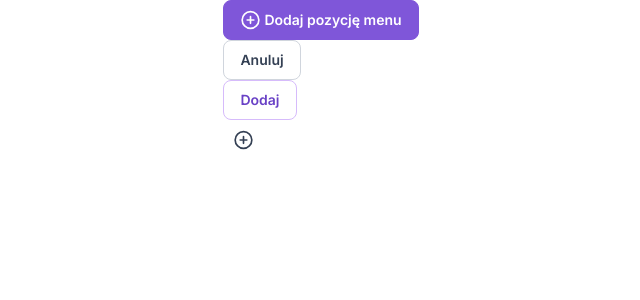
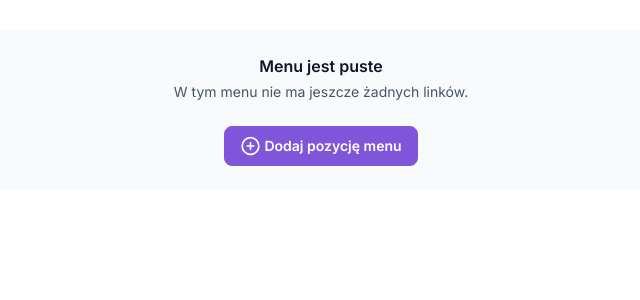
Before and after one commit to LuukKor/droplo, a Next.js app: page / in a window 1280 px wide. Shown: the top 300 px of the page, without its empty margins (319-959 px from the left). Built offline with nearby package versions, Linux system fonts and the light colour scheme.

Commit message:
feat: 🎸 Add Empty List component

```diff
--- /dev/null
+++ b/app/_components/EmptyList/index.tsx
@@ -0,0 +1,23 @@
+import { PlusIcon } from '@components/icons/PlusIcon';
+import { Button } from '@components/ui/Button';
+
+type EmptyListProps = {
+  onClick: () => void;
+};
+
+export const EmptyList = ({ onClick }: EmptyListProps) => {
+  return (
+    <div className='mt-[30px] flex flex-col items-center justify-center rounded-lg bg-gray-50 p-6'>
+      <h1 className='text-center text-base font-semibold text-gray-700'>
+        Menu jest puste
+      </h1>
+      <p className='mt-1 text-center text-sm text-gray-500'>
+        W tym menu nie ma jeszcze żadnych linków.
+      </p>
+      <Button onClick={onClick} className='mt-6'>
+        <PlusIcon />
+        Dodaj pozycję menu
+      </Button>
+    </div>
+  );
+};
--- a/app/globals.css
+++ b/app/globals.css
@@ -4,15 +4,15 @@
 
 @layer components {
   .button--primary {
-    @apply border border-violet-400 bg-violet-400 px-4 py-[9px] text-white hover:bg-violet-500;
+    @apply border border-violet-400 bg-violet-400 px-[15px] py-[9px] text-white hover:bg-violet-500;
   }
 
   .button--secondary {
-    @apply border border-gray-300 bg-white px-4 py-[9px] text-gray-600 hover:border-violet-500 hover:text-violet-500;
+    @apply border border-gray-300 bg-white px-[15px] py-[9px] text-gray-600 hover:border-violet-500 hover:text-violet-500;
   }
 
   .button--tertiary {
-    @apply border border-violet-300 bg-white px-4 py-[9px] text-violet-500 hover:border-violet-500 hover:text-violet-500;
+    @apply border border-violet-300 bg-white px-[15px] py-[9px] text-violet-500 hover:border-violet-500 hover:text-violet-500;
   }
 
   .button--icon {
--- a/app/page.tsx
+++ b/app/page.tsx
@@ -1,34 +1,6 @@
 'use client';
-import { PlusIcon } from '@components/icons/PlusIcon';
-import { Button } from '@components/ui/Button';
-
-import { ButtonVariant } from './_types/enums';
+import { EmptyList } from './_components/EmptyList';
 
 export default function Home() {
-  return (
-    <div className='grid items-center justify-center'>
-      <Button onClick={() => console.log('clicked')}>
-        <PlusIcon />
-        Dodaj pozycję menu
-      </Button>
-      <Button
-        variant={ButtonVariant.Secondary}
-        onClick={() => console.log('clicked')}
-      >
-        Anuluj
-      </Button>
-      <Button
-        variant={ButtonVariant.Tertiary}
-        onClick={() => console.log('clicked')}
-      >
-        Dodaj
-      </Button>
-      <Button
-        variant={ButtonVariant.Icon}
-        onClick={() => console.log('clicked')}
-      >
-        <PlusIcon />
-      </Button>
-    </div>
-  );
+  return <EmptyList onClick={() => alert('ok')} />;
 }
```
